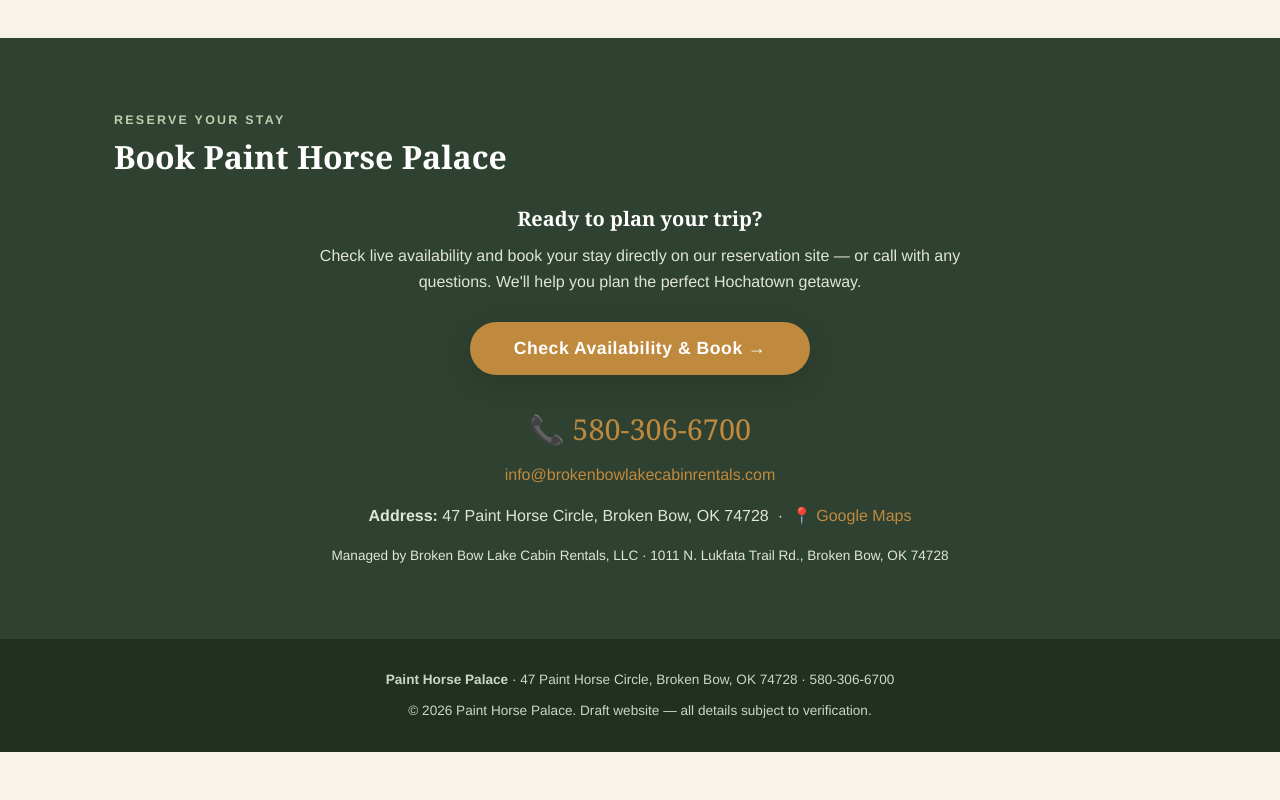
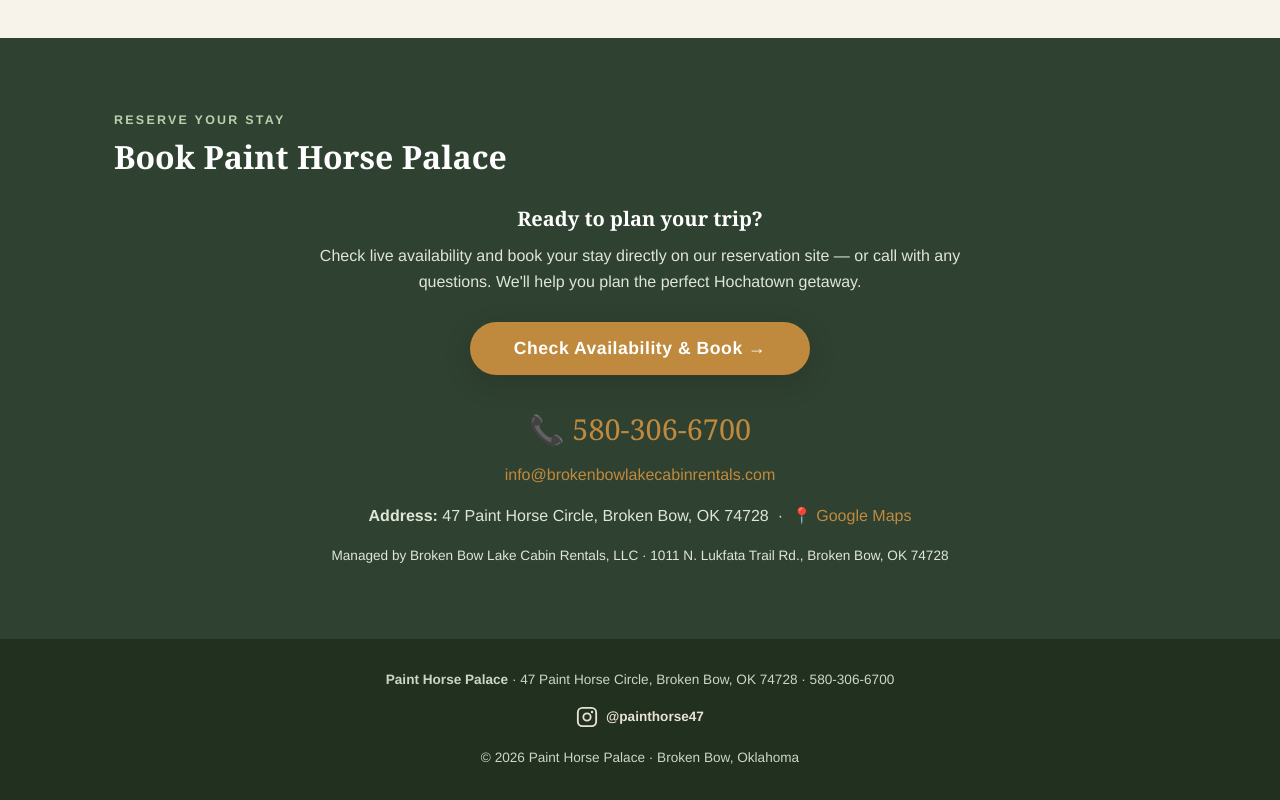
Before and after one commit to painthorsepalace/paint-horse-palace, a website: page index.html in a window 1280 px wide. Shown: the part 9935-10735 px from the top of the page. Before the commit the page ends 10687 px from the top, so only its background shows below. Drawn offline with Linux system fonts and the light colour scheme; no server answers.

Commit message:
Add files via upload

```diff
--- a/index.html
+++ b/index.html
@@ -571,7 +571,13 @@
 
 <footer>
   <p><b>Paint Horse Palace</b> · 47 Paint Horse Circle, Broken Bow, OK 74728 · 580-306-6700</p>
-  <p style="margin-top:8px">© 2026 Paint Horse Palace. Draft website — all details subject to verification.</p>
+  <p style="margin-top:14px">
+    <a href="https://instagram.com/painthorse47" target="_blank" rel="noopener" aria-label="Follow Paint Horse Palace on Instagram" style="display:inline-flex;align-items:center;gap:8px;color:#e9e2d4;font-weight:600">
+      <svg width="22" height="22" viewBox="0 0 24 24" fill="none" stroke="currentColor" stroke-width="2" stroke-linecap="round" stroke-linejoin="round"><rect x="2" y="2" width="20" height="20" rx="5"/><circle cx="12" cy="12" r="4"/><circle cx="17.5" cy="6.5" r="1.3" fill="currentColor" stroke="none"/></svg>
+      @painthorse47
+    </a>
+  </p>
+  <p style="margin-top:12px">© 2026 Paint Horse Palace · Broken Bow, Oklahoma</p>
 </footer>
 
 <script>
```
